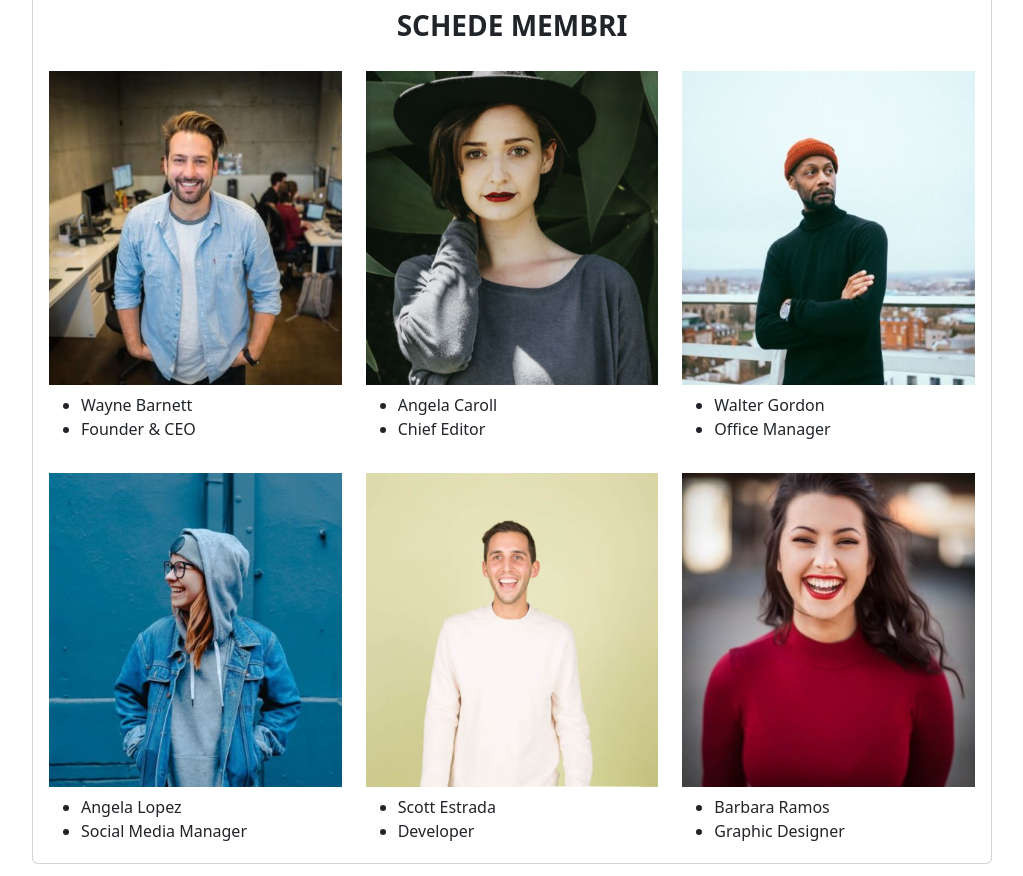
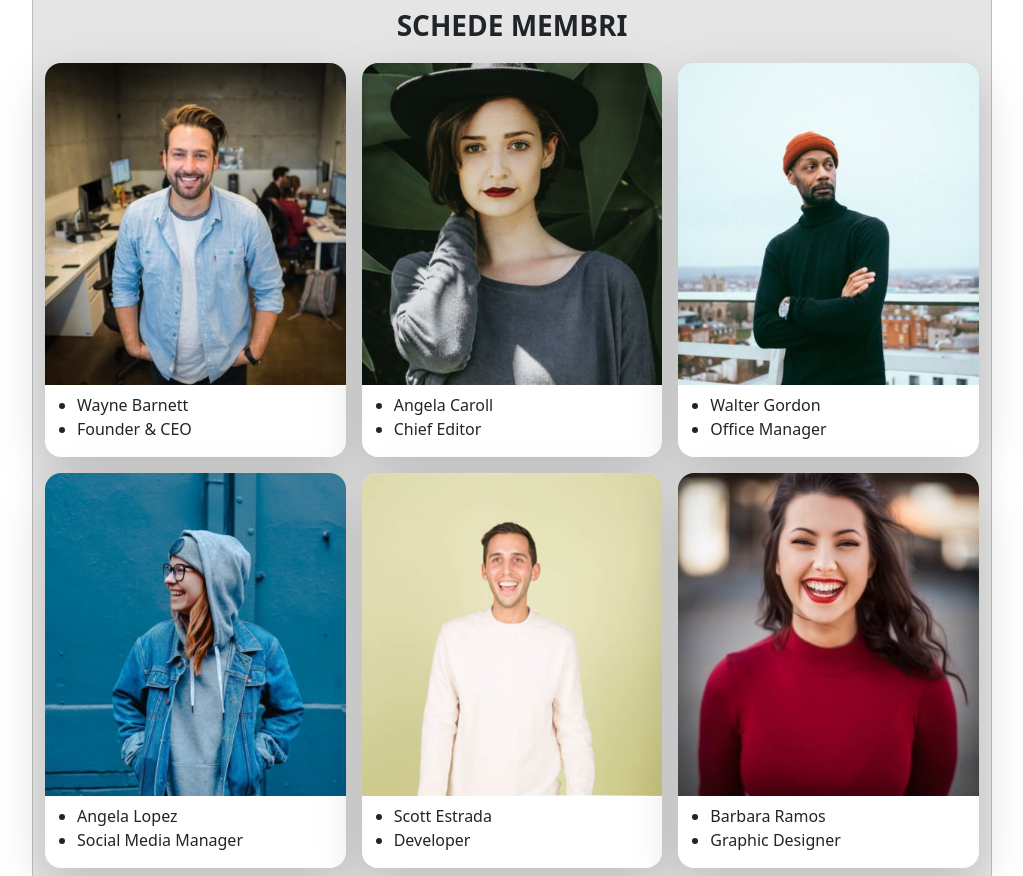
Before and after one commit to michelearcopinto/js-our-team, a plain HTML site: page index.html in a window 1280 px wide. Shown: the part 614-1490 px from the top of the page, without its empty margins (128-1151 px from the left). Drawn offline with nearby package versions, Linux system fonts and the light colour scheme.

Commit message:
fix: layout

```diff
--- a/assets/css/style.css
+++ b/assets/css/style.css
@@ -0,0 +1,3 @@
+.card {
+    background-color: rgba(125, 125, 125, 0.2);
+}
--- a/assets/js/main.js
+++ b/assets/js/main.js
@@ -34,7 +34,9 @@ function createObjectsArray() {
         employeeString.innerHTML = `<strong>mansione:</strong> ${objectsArray[i].mansione}, <strong>img path:</strong> ${objectsArray[i].foto}`
 
 
-        employeeCardBox.classList.add('col-4', 'pt-3')
+        employeeCardBox.classList.add('rounded-4', 'm-2', 'p-0', 'bg-white', 'overflow-hidden', 'shadow-lg')
+        employeeCardBox.style.width = 'calc((100% / 3) - 16px)'
+        employeeCardBox.style.userSelect = 'none'
         employeeImage.classList.add('img-fluid')
         employeeList.classList.add('mt-2')
         employeeImage.src = `./assets/img/${imgs[i]}`;
--- a/index.html
+++ b/index.html
@@ -6,14 +6,14 @@
     <meta name="viewport" content="width=device-width, initial-scale=1.0">
     <title>Our Team</title>
 
-    <link rel="stylesheet" href="./assets/css/style.css">
     <link href="https://cdn.jsdelivr.net/npm/bootstrap@5.3.2/dist/css/bootstrap.min.css" rel="stylesheet"
         integrity="sha384-T3c6CoIi6uLrA9TneNEoa7RxnatzjcDSCmG1MXxSR1GAsXEV/Dwwykc2MPK8M2HN" crossorigin="anonymous">
+    <link rel="stylesheet" href="./assets/css/style.css">
 </head>
 
 <body>
     <h1 class="text-center text-uppercase fw-bold mt-2">our team</h1>
-    <div class="card w-75 mx-auto">
+    <div class="card w-75 mx-auto mb-5">
         <div class="card-body">
             <p class="card-text">
                 Utilizzando i dati forniti, creare un array di oggetti per rappresentare i membri del
@@ -24,15 +24,13 @@
         <div id="teamArray" class="row m-1"></div>
         <h3 class="text-center text-uppercase fw-bold mt-2">schede membri</h3>
         <div id="teamRow" class="row m-1"></div>
-
-
     </div>
 
 
-    <script src="./assets/js/main.js"></script>
     <script src="https://cdn.jsdelivr.net/npm/bootstrap@5.3.2/dist/js/bootstrap.bundle.min.js"
         integrity="sha384-C6RzsynM9kWDrMNeT87bh95OGNyZPhcTNXj1NW7RuBCsyN/o0jlpcV8Qyq46cDfL"
         crossorigin="anonymous"></script>
+    <script src="./assets/js/main.js"></script>
 </body>
 
 </html>
```
